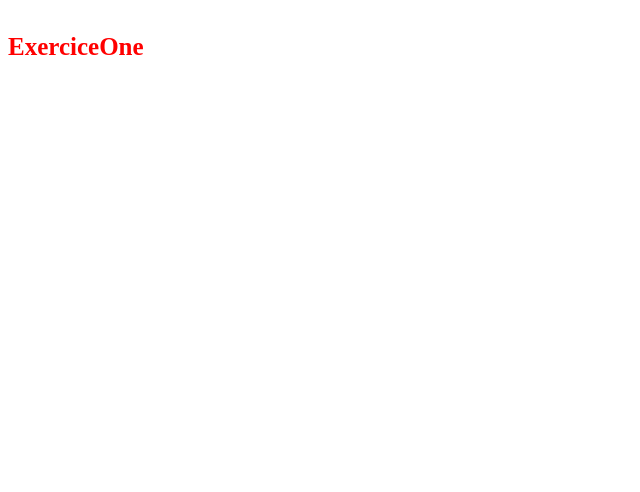
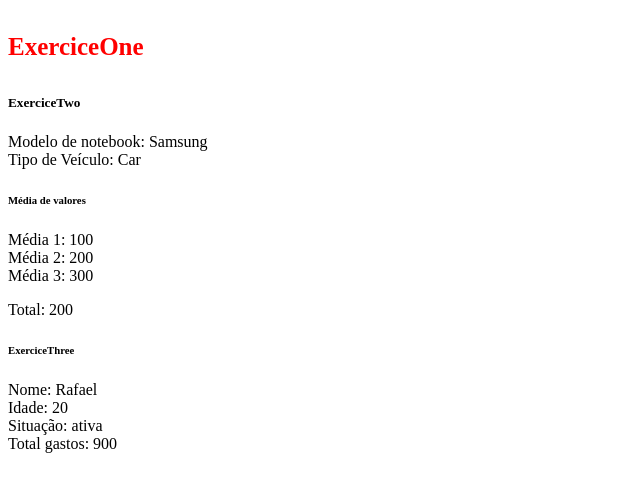
Before and after one commit to Rafael-doctom/exercise-react.js, a React (Create React App) app in the folder exercicios/: page / in a window 1280 px wide. Shown: the top 492 px of the page, without its empty margins (0-640 px from the left). Built offline with nearby package versions, Linux system fonts and the light colour scheme.

Commit message:
update app

```diff
--- a/exercicios/src/App.js
+++ b/exercicios/src/App.js
@@ -2,10 +2,15 @@ import React from 'react'
 import './App.js';
 
 import ExerciceOne from '../src/pages/exerciceOne/exerciceOne'
+import ExerciceTwo from '../src/pages/exerciceTwo/ExerciceTwo'
+import ExerciceThree from './pages/exerciceThree/ExerciceThree.js';
+
 function App() {
   return (
     <>
       <ExerciceOne />
+      <ExerciceTwo />
+      <ExerciceThree />
     </>
   );
 }
```
